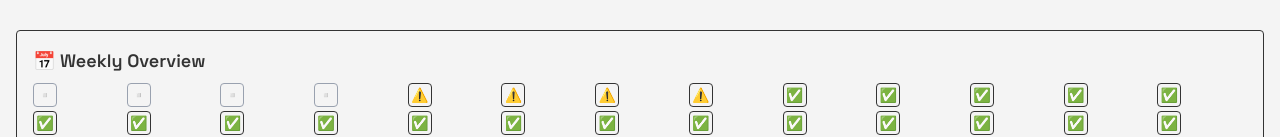
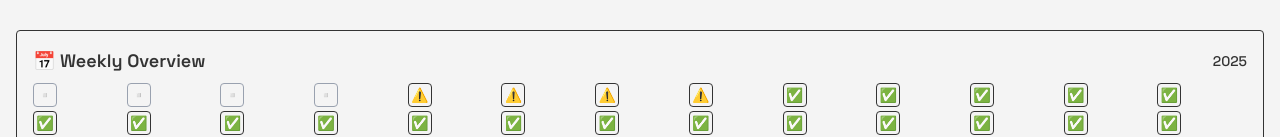
Before and after one commit to sampittko/creator-dashboard, a Next.js app: page / in a window 1280 px wide. Shown: the part 444-581 px from the top of the page. Built offline with nearby package versions, Linux system fonts and the light colour scheme.

Commit message:
feat: year grid multi-year compatibility

```diff
--- a/app/components/year-grid.tsx
+++ b/app/components/year-grid.tsx
@@ -1,13 +1,20 @@
+'use client';
+
+import { useEffect, useMemo, useState } from "react";
 import data from "@/data/weeks.json";
 import { WeeklyEntry, WeekStatus } from "@/types";
 import { statusToEmoji } from "@/lib/visuals";
-import { getISOWeek, getISOWeekYear } from "date-fns";
+import { getISOWeek, getISOWeekYear, getISOWeeksInYear } from "date-fns";
 
-const projectStartWeek = "2025-W04";
+const deriveProjectStartWeek = (weeks: WeeklyEntry[]): string => {
+  const firstActiveWeek = weeks.find((week) => week.status !== "not_started");
+  return firstActiveWeek?.weekId ?? getCurrentWeekId();
+};
 
 function generateAllWeekIds(year: number): string[] {
+  const weekCount = getISOWeeksInYear(new Date(year, 0, 4));
   return Array.from(
-    { length: 52 },
+    { length: weekCount },
     (_, i) => `${year}-W${String(i + 1).padStart(2, "0")}`
   );
 }
@@ -17,10 +24,15 @@ function getCurrentWeekId(): string {
   return `${getISOWeekYear(now)}-W${String(getISOWeek(now)).padStart(2, "0")}`;
 }
 
+function getYearFromWeekId(weekId: string): number {
+  return Number(weekId.slice(0, 4));
+}
+
 function simpleWeekStatus(
   weekId: string,
   currentWeekId: string,
-  existingStatus?: WeekStatus
+  existingStatus: WeekStatus | undefined,
+  projectStartWeek: string
 ): WeekStatus | "pending" | "future" | "not_started" {
   if (existingStatus) return existingStatus;
   if (weekId > currentWeekId) return "future";
@@ -30,20 +42,49 @@ function simpleWeekStatus(
 }
 
 export function YearGrid() {
-  const year = new Date().getFullYear();
+  const weeksData = data as WeeklyEntry[];
   const currentWeekId = getCurrentWeekId();
+  const projectStartWeek = useMemo(
+    () => deriveProjectStartWeek(weeksData),
+    [weeksData]
+  );
+  const weeksMap = useMemo(
+    () => new Map(weeksData.map((w) => [w.weekId, w])),
+    [weeksData]
+  );
 
-  const weeksData = data as WeeklyEntry[];
-  const weeksMap = new Map(weeksData.map((w) => [w.weekId, w]));
+  const availableYears = useMemo(() => {
+    const years = new Set<number>();
+    weeksData.forEach((week) => years.add(getYearFromWeekId(week.weekId)));
+    years.add(getYearFromWeekId(currentWeekId));
+    return Array.from(years).sort((a, b) => a - b);
+  }, [weeksData, currentWeekId]);
 
-  const allWeeks = generateAllWeekIds(year);
+  const defaultYear = useMemo(() => {
+    return availableYears[availableYears.length - 1];
+  }, [availableYears]);
 
-  const mergedWeeks = allWeeks.map((weekId) => {
+  const [selectedYear, setSelectedYear] = useState(defaultYear);
+
+  useEffect(() => {
+    setSelectedYear((year) =>
+      availableYears.includes(year) ? year : defaultYear
+    );
+  }, [availableYears, defaultYear]);
+
+  const allWeeks = useMemo(
+    () => generateAllWeekIds(selectedYear),
+    [selectedYear]
+  );
+
+  const mergedWeeks = useMemo(() => {
+    return allWeeks.map((weekId) => {
       const existing = weeksMap.get(weekId);
       const status = simpleWeekStatus(
         weekId,
         currentWeekId,
-      existing?.status
+        existing?.status,
+        projectStartWeek
       );
 
       return {
@@ -56,10 +97,49 @@ export function YearGrid() {
         video: existing?.video || null,
       };
     });
+  }, [allWeeks, weeksMap, currentWeekId, projectStartWeek]);
+
+  const selectedYearIndex = availableYears.indexOf(selectedYear);
+  const hasPrevious = selectedYearIndex > 0;
+  const hasNext = selectedYearIndex < availableYears.length - 1;
 
   return (
     <section className="mb-8 border rounded p-4">
-      <h2 className="text-lg font-semibold mb-2">📅 Weekly Overview</h2>
+      <div className="flex items-center justify-between mb-2">
+        <h2 className="text-lg font-semibold">📅 Weekly Overview</h2>
+        <div className="flex items-center gap-2">
+          {availableYears.length > 1 && (
+            <>
+              <button
+                type="button"
+                onClick={() =>
+                  hasPrevious &&
+                  setSelectedYear(availableYears[selectedYearIndex - 1])
+                }
+                className="text-sm border rounded px-2 py-1 disabled:opacity-50 disabled:cursor-not-allowed"
+                disabled={!hasPrevious}
+                aria-label="Show previous year"
+              >
+                ←
+              </button>
+              <button
+                type="button"
+                onClick={() =>
+                  hasNext &&
+                  setSelectedYear(availableYears[selectedYearIndex + 1])
+                }
+                className="text-sm border rounded px-2 py-1 disabled:opacity-50 disabled:cursor-not-allowed"
+                disabled={!hasNext}
+                aria-label="Show next year"
+              >
+                →
+              </button>
+            </>
+          )}
+          <span className="text-sm font-medium">{selectedYear}</span>
+        </div>
+      </div>
+
       <div className="grid grid-cols-13 gap-1 text-sm">
         {mergedWeeks.map((week) => (
           <div
```
Lines whose indentation alone changed are shown as unchanged.
